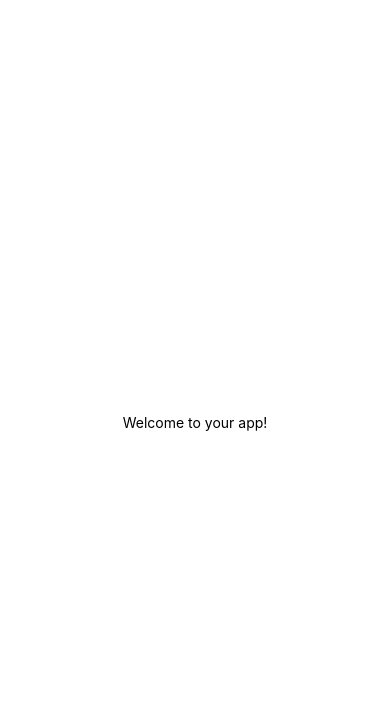
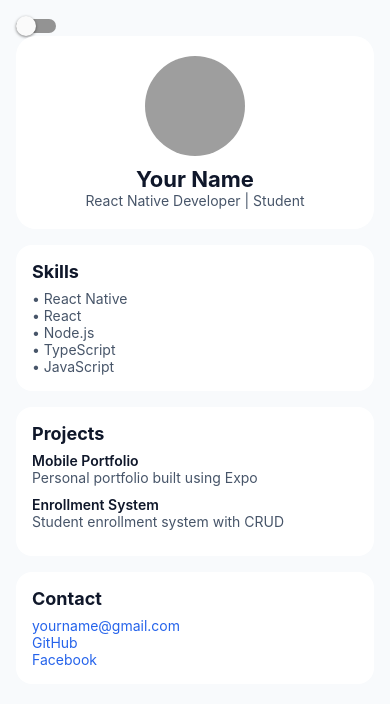
Before and after one commit to khaatriinaa/gonzales-khatrina-joice-mobile-portfolio, a React Native app: screen / in a window 390 px wide. Shown: the top 704 px of the page. Built offline with nearby package versions, Linux system fonts and the light colour scheme; grey boxes are pictures that could not be loaded.

Commit message:
third commit

```diff
--- a/App.tsx
+++ b/App.tsx
@@ -1,11 +1,99 @@
-import { StatusBar } from 'expo-status-bar';
-import { StyleSheet, Text, View } from 'react-native';
+import React, { useState } from "react";
+import {
+  View,
+  Text,
+  Image,
+  FlatList,
+  StyleSheet,
+  Switch,
+  TouchableOpacity,
+  Linking,
+} from "react-native";
+
+import { skills } from "./src/data/skills";
+import { projects } from "./src/data/projects";
+import { links } from "./src/utils/links";
 
 export default function App() {
+  const [darkMode, setDarkMode] = useState(false);
+
+  const colors = {
+    background: darkMode ? "#0F172A" : "#F8FAFC",
+    card: darkMode ? "#1E293B" : "#FFFFFF",
+    text: darkMode ? "#F8FAFC" : "#0F172A",
+    subText: darkMode ? "#CBD5E1" : "#475569",
+  };
+
   return (
-    <View style={styles.container}>
-      <Text>Welcome to your app!</Text>
-      <StatusBar style="auto" />
+    <View style={[styles.container, { backgroundColor: colors.background }]}>
+      {/* THEME TOGGLE */}
+      <Switch value={darkMode} onValueChange={setDarkMode} />
+
+      {/* PROFILE */}
+      <View style={[styles.profileCard, { backgroundColor: colors.card }]}>
+        <Image
+          source={{ uri: "https://i.pravatar.cc/150" }}
+          style={styles.profileImage}
+        />
+        <Text style={[styles.name, { color: colors.text }]}>
+          Your Name
+        </Text>
+        <Text style={[styles.bio, { color: colors.subText }]}>
+          React Native Developer | Student
+        </Text>
+      </View>
+
+      {/* SKILLS */}
+      <View style={[styles.section, { backgroundColor: colors.card }]}>
+        <Text style={[styles.sectionTitle, { color: colors.text }]}>
+          Skills
+        </Text>
+        {skills.map((skill, index) => (
+          <Text key={index} style={{ color: colors.subText }}>
+            • {skill}
+          </Text>
+        ))}
+      </View>
+
+      {/* PROJECTS */}
+      <View style={[styles.section, { backgroundColor: colors.card }]}>
+        <Text style={[styles.sectionTitle, { color: colors.text }]}>
+          Projects
+        </Text>
+        <FlatList
+          data={projects}
+          keyExtractor={(item) => item.id}
+          renderItem={({ item }) => (
+            <View style={styles.projectItem}>
+              <Text style={{ color: colors.text, fontWeight: "600" }}>
+                {item.title}
+              </Text>
+              <Text style={{ color: colors.subText }}>
+                {item.description}
+              </Text>
+            </View>
+          )}
+        />
+      </View>
+
+      {/* CONTACT */}
+      <View style={[styles.section, { backgroundColor: colors.card }]}>
+        <Text style={[styles.sectionTitle, { color: colors.text }]}>
+          Contact
+        </Text>
+
+        <TouchableOpacity onPress={() => Linking.openURL(`mailto:${links.email}`)}>
+          <Text style={{ color: "#2563EB" }}>{links.email}</Text>
+        </TouchableOpacity>
+
+        <TouchableOpacity onPress={() => Linking.openURL(links.github)}>
+          <Text style={{ color: "#2563EB" }}>GitHub</Text>
+        </TouchableOpacity>
+
+        <TouchableOpacity onPress={() => Linking.openURL(links.facebook)}>
+          <Text style={{ color: "#2563EB" }}>Facebook</Text>
+        </TouchableOpacity>
+      </View>
     </View>
   );
 }
@@ -13,8 +101,45 @@ export default function App() {
 const styles = StyleSheet.create({
   container: {
     flex: 1,
-    backgroundColor: '#fff',
-    alignItems: 'center',
-    justifyContent: 'center',
+    padding: 16,
+  },
+
+  profileCard: {
+    alignItems: "center",
+    padding: 20,
+    borderRadius: 20,
+    marginBottom: 16,
+  },
+
+  profileImage: {
+    width: 100,
+    height: 100,
+    borderRadius: 50,
+    marginBottom: 10,
+  },
+
+  name: {
+    fontSize: 22,
+    fontWeight: "bold",
+  },
+
+  bio: {
+    fontSize: 14,
+  },
+
+  section: {
+    padding: 16,
+    borderRadius: 16,
+    marginBottom: 16,
+  },
+
+  sectionTitle: {
+    fontSize: 18,
+    fontWeight: "bold",
+    marginBottom: 8,
+  },
+
+  projectItem: {
+    marginBottom: 10,
   },
 });
--- /dev/null
+++ b/src/data/projects.ts
@@ -0,0 +1,14 @@
+import { Project } from "../types/Project";
+
+export const projects: Project[] = [
+  {
+    id: "1",
+    title: "Mobile Portfolio",
+    description: "Personal portfolio built using Expo",
+  },
+  {
+    id: "2",
+    title: "Enrollment System",
+    description: "Student enrollment system with CRUD",
+  },
+];
--- /dev/null
+++ b/src/data/skills.ts
@@ -0,0 +1,7 @@
+export const skills = [
+  "React Native",
+  "React",
+  "Node.js",
+  "TypeScript",
+  "JavaScript",
+];
--- /dev/null
+++ b/src/types/Project.ts
@@ -0,0 +1,5 @@
+export interface Project {
+  id: string;
+  title: string;
+  description: string;
+}
--- /dev/null
+++ b/src/utils/links.ts
@@ -0,0 +1,5 @@
+export const links = {
+  email: "yourname@gmail.com",
+  github: "https://github.com/yourusername",
+  facebook: "https://facebook.com/yourusername",
+};
```
